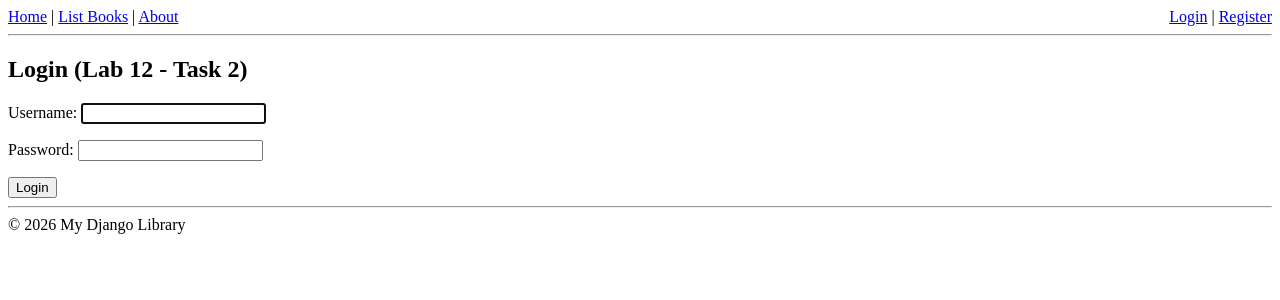
After one commit to TwixR26/libraryproject, a Django app: page /users/login in a window 1280 px wide. The commit adds this page. Shown: the top 300 px of the page. Run offline with Django 5.2, Linux system fonts and the light colour scheme.

Commit message:
Completed Lab 12: Django Auth, Sessions, and Messages

```diff
--- a/apps/bookmodule/views.py
+++ b/apps/bookmodule/views.py
@@ -13,6 +13,7 @@ from .forms import Student2Form
 from .models import Student2
 from .models import UserProfile
 from .forms import UserProfileForm
+from django.contrib.auth.decorators import login_required
 
 def index(request):
     return render(request, "bookmodule/index.html")
@@ -241,11 +242,11 @@ def delete_student(request, id):
     student = get_object_or_404(Student, id=id)
     student.delete()
     return redirect('lab11_task1.list')
-
+@login_required(login_url='/users/login')
 def list_students2(request):
     students = Student2.objects.all()
     return render(request, 'bookmodule/lab11_task2_list.html', {'students': students})
-
+@login_required(login_url='/users/login')
 def add_student2(request):
     if request.method == 'POST':
         form = Student2Form(request.POST)
@@ -278,6 +279,7 @@ def list_profiles(request):
 
 def add_profile(request):
     if request.method == 'POST':
+
         form = UserProfileForm(request.POST, request.FILES)
         if form.is_valid():
             form.save()
--- a/apps/templates/layouts/base.html
+++ b/apps/templates/layouts/base.html
@@ -1,20 +1,41 @@
 <!DOCTYPE html>
 <html>
-{% load static %}
 <head>
-    <title>{% block title %} {% endblock title %}</title>
-    <meta name="keywords" content="Books, recent, Learning, library">
-    <meta name="description" content="Books website">
-    <meta name="author" content="author name">
-    <link rel="icon" href="{% static 'qu-icon.png' %}">
-    <meta charset="UTF-8">
-    <link rel="stylesheet" href="{% static 'styles.css' %}">
-    <link rel="stylesheet" href="https://cdnjs.cloudflare.com/ajax/libs/font-awesome/4.7.0/css/font-awesome.min.css">
-    {% block stylesheets %} {% endblock stylesheets %}
+    <title>My Django Library</title>
 </head>
 <body>
-    {% include "includes/header.html" %}
-    {% block content %} {% endblock content %}
-    {% include "includes/footer.html" %}
+    <header>
+        <a href="/">Home</a> |
+        <a href="/books/">List Books</a> |
+        <a href="/books/about/">About</a>
+
+
+        <span style="float: right;">
+            {% if request.user.is_authenticated %}
+                Welcome, {{ request.user.username }}! |
+                <a href="/users/logout" style="color: red;">Logout</a>
+            {% else %}
+                <a href="/users/login">Login</a> |
+                <a href="/users/register">Register</a>
+            {% endif %}
+        </span>
+    </header>
+    <hr>
+
+
+    {% if messages %}
+        <ul style="color: green; background-color: #d4edda; padding: 10px; border: 1px solid #c3e6cb;">
+            {% for message in messages %}
+                <li>{{ message }}</li>
+            {% endfor %}
+        </ul>
+    {% endif %}
+
+
+    {% block content %}
+    {% endblock %}
+
+    <hr>
+    <footer>© 2026 My Django Library</footer>
 </body>
 </html>
--- /dev/null
+++ b/apps/templates/usermodule/login.html
@@ -0,0 +1,9 @@
+{% extends "layouts/base.html" %}
+{% block content %}
+<h2>Login (Lab 12 - Task 2)</h2>
+<form method="POST">
+    {% csrf_token %}
+    {{ form.as_p }}
+    <button type="submit">Login</button>
+</form>
+{% endblock %}
--- a/apps/usermodule/urls.py
+++ b/apps/usermodule/urls.py
@@ -1,2 +1,8 @@
 from django.urls import path
-urlpatterns = []
+from . import views
+
+urlpatterns = [
+    path('register', views.register_view, name='register'),
+    path('login', views.login_view, name='login'),
+    path('logout', views.logout_view, name='logout'),
+]
--- a/apps/usermodule/views.py
+++ b/apps/usermodule/views.py
@@ -1,8 +1,46 @@
 from django.shortcuts import render
+from django.shortcuts import render, redirect
+from django.contrib.auth.forms import UserCreationForm, AuthenticationForm
+from django.contrib.auth import login, logout, authenticate
+from django.contrib import messages
 
-# Create your views here.
 def __getBooksList():
     book1 = {'id': 12344321, 'title': 'Continuous Delivery', 'author': 'J.Humble and D. Farley'}
     book2 = {'id': 56788765, 'title': 'Reversing: Secrets of Reverse Engineering', 'author': 'E. Eilam'}
     book3 = {'id': 43211234, 'title': 'The Hundred-Page Machine Learning Book', 'author': 'Andriy Burkov'}
     return [book1, book2, book3]
+
+def register_view(request):
+    if request.method == 'POST':
+        form = UserCreationForm(request.POST)
+        if form.is_valid():
+            form.save()
+            messages.success(request, 'You have successfully registered! Please log in.')
+            return redirect('login')
+        else:
+            messages.error(request, 'Error in registration. Please check the form.')
+    else:
+        form = UserCreationForm()
+    return render(request, 'usermodule/register.html', {'form': form})
+
+
+def login_view(request):
+    if request.method == 'POST':
+        form = AuthenticationForm(request, data=request.POST)
+        if form.is_valid():
+            user = form.get_user()
+            login(request, user)
+            messages.success(request, 'Login successfully!')
+
+            return redirect('/books/lab11/task2/students')
+        else:
+            messages.error(request, 'Invalid username or password.')
+    else:
+        form = AuthenticationForm()
+    return render(request, 'usermodule/login.html', {'form': form})
+
+
+def logout_view(request):
+    logout(request)
+    messages.info(request, 'You have been logged out.')
+    return redirect('login')
```
Also changed, not shown: apps/templates/usermodule/register.html (added, +9 -0 lines), db.sqlite3.
